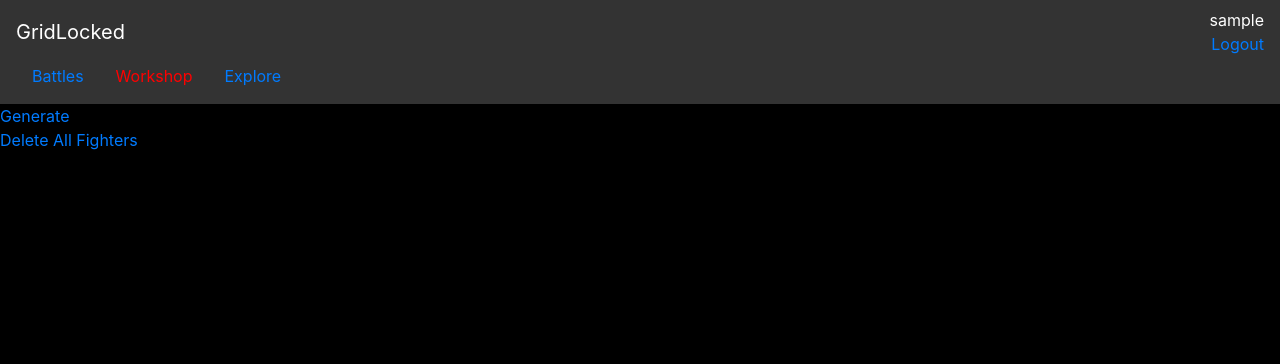
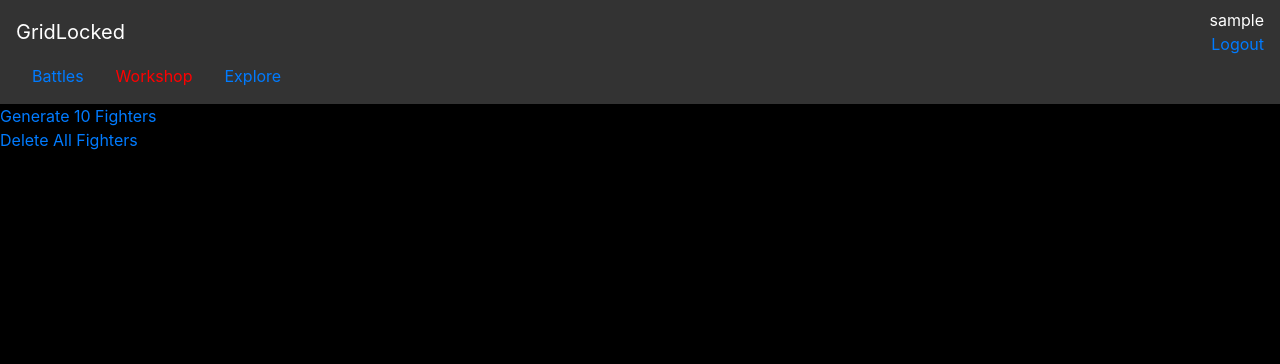
Before and after one commit to ANDYDEARING/gridlocked, a Django app: page /workshop/ in a window 1280 px wide. Shown: the top 364 px of the page. Run offline with Django 3.2, Linux system fonts and the light colour scheme; the visitor is signed in with stand-in values (Sample User, id 1); some libraries are stand-ins or nearby versions.

Commit message:
improved text link

```diff
--- a/templates/workshop.html
+++ b/templates/workshop.html
@@ -1,6 +1,6 @@
 {% extends "base.html" %}
 {% block content %}
-    <a href="{% url 'generate' %}">Generate</a>
+    <a href="{% url 'generate' %}">Generate 10 Fighters</a>
     <br>
     <a href="{% url 'deleteFighters' %}">Delete All Fighters</a>
 {% endblock %}
```
